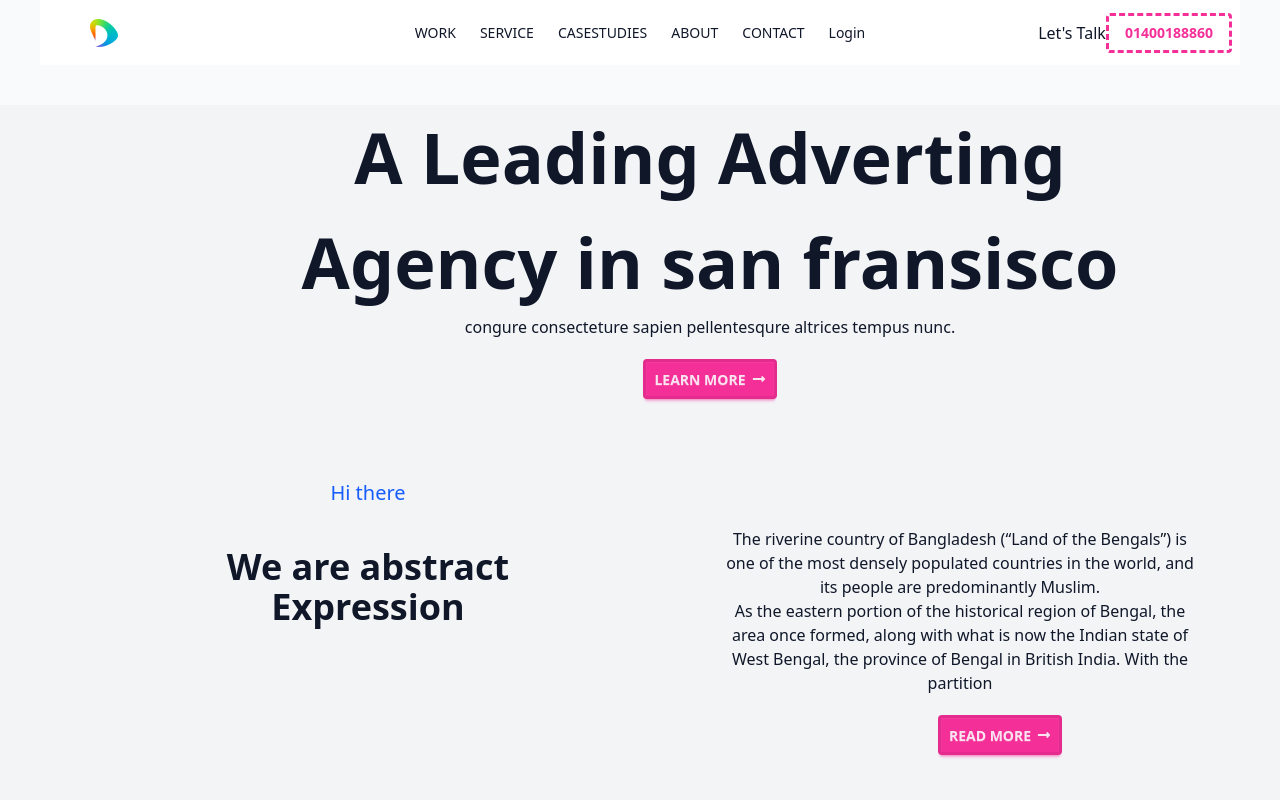
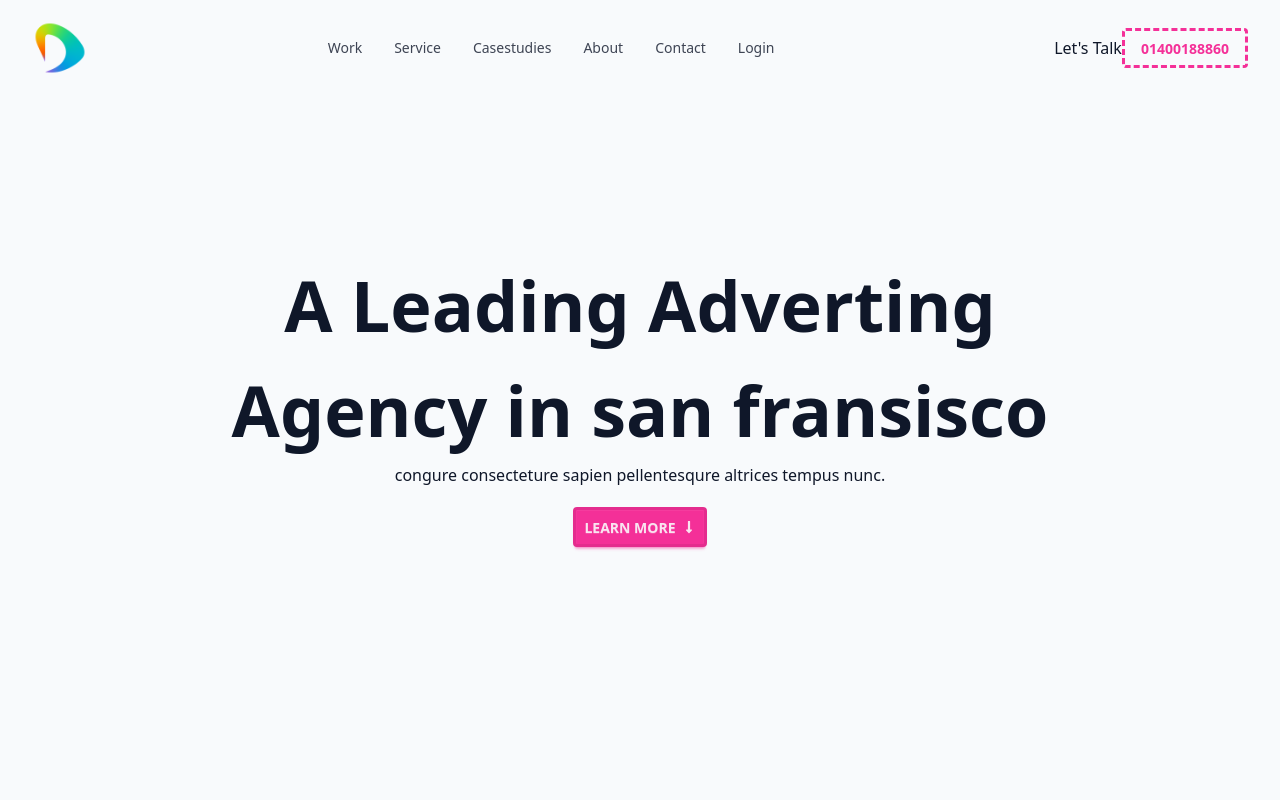
Before and after one commit to Omarfaruk1820/Home-Adverting-Agency, a React (Vite) app: page / in a window 1280 px wide. Shown: the top 800 px of the page. Built offline with nearby package versions, Linux system fonts and the light colour scheme.

Commit message:
same banner section

```diff
--- a/package.json
+++ b/package.json
@@ -11,13 +11,16 @@
   },
   "dependencies": {
     "@tailwindcss/vite": "^4.1.4",
+    "clsx": "^2.1.1",
     "localforage": "^1.10.0",
+    "lucide-react": "^0.541.0",
     "match-sorter": "^8.0.0",
     "react": "^19.0.0",
     "react-dom": "^19.0.0",
     "react-icons": "^5.5.0",
     "react-router-dom": "^7.5.2",
     "sort-by": "^1.2.0",
+    "tailwind-merge": "^3.3.1",
     "tailwindcss": "^4.1.4"
   },
   "devDependencies": {
--- a/src/Components/Footer/Footer.jsx
+++ b/src/Components/Footer/Footer.jsx
@@ -2,7 +2,7 @@ import { FaTwitter } from "react-icons/fa";
 import { FaInstagram } from "react-icons/fa6";
 import { FaFacebookSquare } from "react-icons/fa";
 import { FaGithub } from "react-icons/fa";
-import logo from "../../assets/img/omar.png"
+import officelogo from "../../assets/img/omar.png"
 
 const Footer = () => {
     return (
@@ -47,19 +47,11 @@ const Footer = () => {
       <div className= 'underline border border-amber-100'></div>
       <footer className="footer sm:footer-horizontal footer-center bg-neutral text-neutral-content items-center p-4">
   <aside className="grid-flow-col items-center">
-  <img className='w-8 h-8' src={logo} alt="" />
+  <img className='w-8 h-8' src={officelogo} alt="" />
     <p>Copyright © {new Date().getFullYear()} - All right reserved by ACME Industries Ltd</p>
   </aside>
 </footer>
-      {/* <footer className="footer sm:footer-horizontal text-align-center bg-neutral text-neutral-content items-center p-4">
-  <aside className="grid-flow-col items-center">
-
-    <img className='w-10 h-10' src={logo} alt="" />
-    <p>Copyright © {new Date().getFullYear()} - All right reserved</p>
-  </aside>
-
-</footer> */}
-       </div>
+      </div>
     );
 };
 
--- a/src/Components/Home.jsx
+++ b/src/Components/Home.jsx
@@ -1,4 +1,5 @@
-import NavBanner from "./Navbar/NavBanner";
+// import NavBanner from "./Navbar/NavBanner";
+import Banner from "./Navbar/Banner";
 import AdvertingSection from "./Pages/AdvertingSection";
 import Blog from "./Pages/Blog";
 import CaseStudySection from "./Pages/CaseStudySection";
@@ -10,7 +11,8 @@ import ThereSection from "./Pages/thereSection";
 const Home = () => {
   return (
     <div className='min-h-auto'>
-     <NavBanner></NavBanner>
+     {/* <NavBanner></NavBanner> */}
+     <Banner></Banner>
      <ThereSection></ThereSection>
      <AdvertingSection></AdvertingSection>
      <FeatureSetion></FeatureSetion>
--- a/src/Components/LayOut/Main.jsx
+++ b/src/Components/LayOut/Main.jsx
@@ -1,12 +1,14 @@
 import { Outlet } from "react-router-dom";
-import Navber from "../Navbar/Navber";
+// import Navber from "../Navbar/Navber";
 import Footer from "../Footer/Footer";
+import Navbar1 from "../Navbar/Navbar1";
 
 
 const Main = () => {
     return (
         <div className=''>
-            <Navber></Navber>
+            {/* <Navber></Navber> */}
+            <Navbar1></Navbar1>
            <Outlet></Outlet>
            <Footer></Footer>
         </div>
--- /dev/null
+++ b/src/Components/Navbar/Banner.jsx
@@ -0,0 +1,25 @@
+import { FaLongArrowAltDown } from "react-icons/fa";
+
+const Banner = () => {
+  return (
+    <section
+      id="hero"
+      className="relative min-h-screen flex flex-col items-center justify-center px-4"
+    >
+      <div>
+        <h1 className="md:text-[70px] font-bold">
+          A Leading Adverting<br></br> Agency in san fransisco{" "}
+        </h1>
+        <p>congure consecteture sapien pellentesqure altrices tempus nunc.</p>
+        <button className="btn btn-secondary p-2 mt-5">
+          {" "}
+          LEARN MORE
+
+          <FaLongArrowAltDown></FaLongArrowAltDown>
+        </button>
+      </div>
+    </section>
+  );
+};
+
+export default Banner;
--- a/src/Components/Navbar/NavBanner.jsx
+++ b/src/Components/Navbar/NavBanner.jsx
@@ -2,8 +2,8 @@ import { FaLongArrowAltRight } from "react-icons/fa";
 
 const NavBanner = () => {
     return (
-        <div className='bg-gray-100'>
-            <div className='ml-[140px] mt-10'>
+        <div className='max-w-screen max-h-screen'>
+            <div className='ml-[140px] '>
             <h1 className='md:text-[70px] font-bold'>A Leading Adverting<br></br> Agency in san fransisco </h1>
             <p>congure consecteture sapien pellentesqure altrices tempus nunc.</p>
             <button className='btn btn-secondary p-2 mt-5'> LEARN MORE
--- /dev/null
+++ b/src/Components/Navbar/Navbar1.jsx
@@ -0,0 +1,91 @@
+import { useEffect, useState } from "react";
+import { cn } from "../lib/utils";
+import { Menu, X } from "lucide-react";
+import logonew from "../../assets/img/omar.png"
+
+const navItems = [
+  { name: "Work ", href: "#hero" },
+  { name: "Service", href: "#about" },
+  { name: " Casestudies", href: "#skills" },
+  { name: "About", href: "#projects" },
+  { name: "Contact", href: "#contact" },
+  { name: "Login", href: "#contact" },
+];
+const Navbar1 = () => {
+
+    const [isScrolled, setIsScrolled] = useState(false);
+  const [isMenuOpen, setIsMenuOpen] = useState(false);
+
+  useEffect(() => {
+    const handleScroll = () => {
+      setIsScrolled(window.scrollY > 10);
+    };
+
+    window.addEventListener("scroll", handleScroll);
+    handleScroll();
+    return () => window.removeEventListener("scroll", handleScroll);
+  }, [])
+    return (
+         <nav
+      className={cn(
+        "fixed w-full z-40 transition-all duration-300",isScrolled ? "py-3 bg-background/80 backdrop-blur-md shadow-xs" : "py-5"
+      )}
+    >
+      <div className="container flex items-center justify-between">
+        <a
+          className="text-xl font-bold text-primary flex items-center"
+          href="#hero"
+        >
+           <img className="w-14 h-14" src={logonew} alt="" />
+          {/* <span className="relative z-10">
+            <span className="text-glow text-foreground">Omar Faruk</span>{" "}
+            Portfolio
+          </span> */}
+        </a>
+
+        {/* desktop nav */}
+        <div className="hidden md:flex items-center mr-10 space-x-8">
+          {navItems.map((item, idx) => (
+            <a
+              key={item.name + idx} // unique key
+              href={item.href}
+              className="text-sm text-foreground/80 transition-colors duration-300 font-medium hover:text-primary"
+            >
+              {item.name}
+            </a>
+          ))}
+        </div>
+ {/* talk to with me */}
+         <div className=" ">
+          <div className='md:flex hidden sm:inline-block '>
+          <p className='mt-2'>Let's Talk</p>
+          <a className="btn btn-dash btn-secondary md:none">01400188860</a>
+          </div>
+        </div>
+
+        {/* mobile view */}
+        <button onClick={()=> setIsMenuOpen((prev)=>!prev)} className='mr-6 md:hidden p-2 text-foreground  z-50' aria-label={isMenuOpen?"Close Menu":"Open Menu"}>{isMenuOpen? <X size={24}></X>: <Menu size={24}></Menu> }</button>
+         <div className={cn("fixed inset-0 bg-background/95 backdrop-blur-md z-40 flex-col items-center justify-center",
+            "transition-all duration-300 md:hidden",
+            isMenuOpen?"opacity-100 pointer-events-auto": "opacity-0 pointer-events-none"
+         )}>
+            <div className="flex flex-col text-xl space-y-8">
+          {navItems.map((item, idx) => (
+            <a
+              key={item.name + idx} // unique key
+              href={item.href}
+              className="text-sm text-foreground/80 transition-colors
+               duration-300 font-medium hover:text-primary"
+               onClick={()=>setIsMenuOpen(false)}
+               >
+              {item.name}
+            </a>
+          ))}
+        </div>
+         </div>
+      </div>
+    </nav>
+    );
+};
+
+export default Navbar1;
--- a/src/Components/Navbar/Navber.jsx
+++ b/src/Components/Navbar/Navber.jsx
@@ -1,5 +1,6 @@
 import { NavLink } from "react-router-dom";
-import officeLogo from "../../assets/img/omar.png"
+// import officeLogo from "../../assets/img/omar.png"
+import logoOffice from "../../assets/img/omar.png"
 
 const Navber = () => {
     const links=<>
@@ -14,7 +15,7 @@ const Navber = () => {
     </>
     return (
      <div className="">
-      <div className='md:mx-10 '>
+      <div className=' '>
            <div className="navbar bg-base-100  ">
         <div className="navbar-start">
           <div className="dropdown">
@@ -26,7 +27,7 @@ const Navber = () => {
               {links}
             </ul>
           </div>
-         <img className='w-8 h-8 md:ml-10' src={officeLogo} alt="" />
+         <img className='w-8 h-8 md:ml-10' src={logoOffice} alt="" />
         </div>
         <div className="navbar-center  lg:flex">
           <ul className="menu menu-horizontal px-1">
--- /dev/null
+++ b/src/Components/lib/utils.js
@@ -0,0 +1,6 @@
+import { clsx } from "clsx"
+import { twMerge } from "tailwind-merge"
+export const cn=(...inputs)=>{
+    return twMerge(clsx(inputs))
+
+}
```
Also changed, not shown: 1 other file (tests, documents, lock files or other folders).
